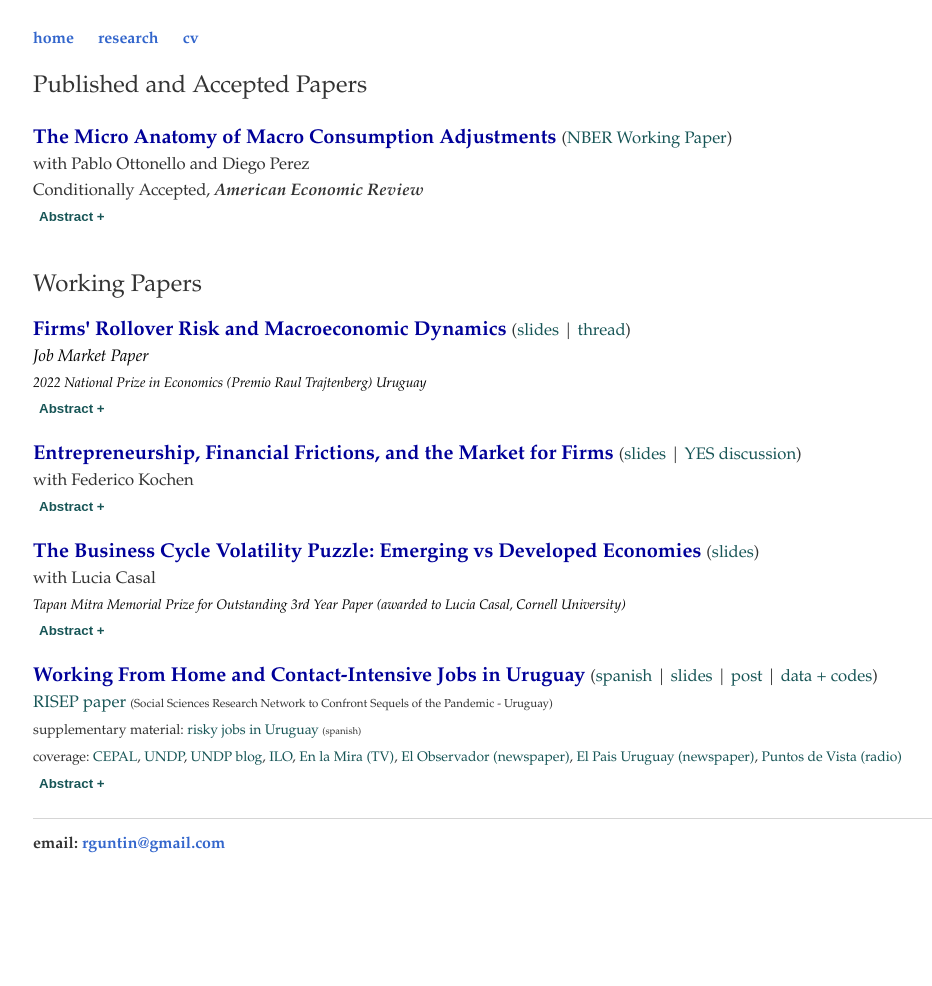
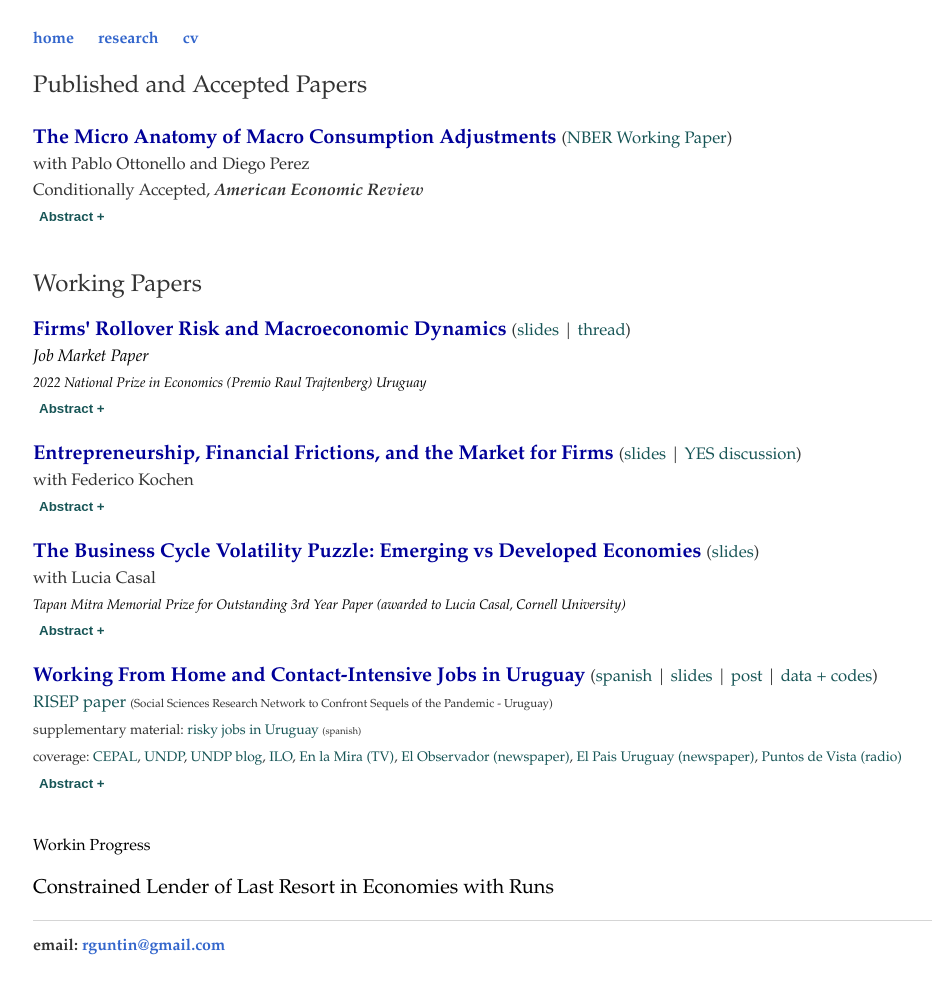
Before and after one commit to rafaguntin/rafaguntin.github.io, a Jekyll site: the page built from research/index.html, in a window 1280 px wide. Shown: the whole page, without its empty margins (95-1027 px from the left). Built offline with Jekyll 4.4.1, drawn with Linux system fonts in a browser that asks for light colours; before the commit the page ends 900 px from its top, so only the background shows below that.

Commit message:
Update index.html

```diff
--- a/research/index.html
+++ b/research/index.html
@@ -134,8 +134,12 @@
 	</span> <big> <big>
 			</p>
 
+						 <br>
+
+			<big>Workin Progress<small></p>
 
 
+<p> <a style="font-weight: normal; color:#000000" target="_blank">Constrained Lender of Last Resort in Economies with Runs</a> </p>
 
 
 
```
